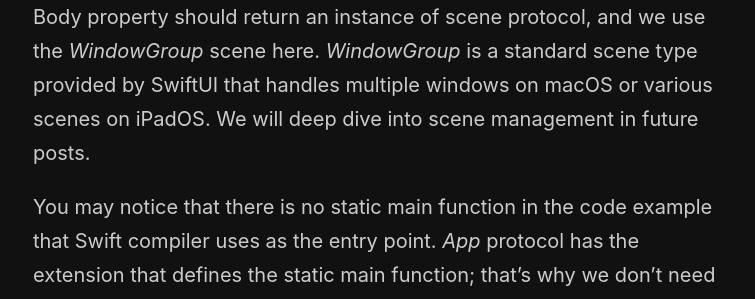
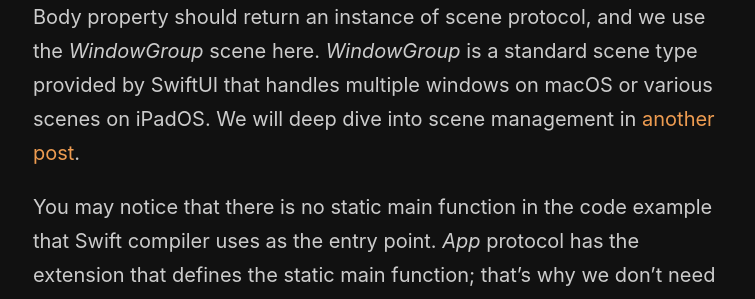
Before and after one commit to mecid/mecid.github.io, a Jekyll site: the page built from _posts/2020-08-19-managing-app-in-swiftui.md, in a window 1280 px wide and 900 px high, scrolled down 786 px. Shown: the part 221-520 px from the top of the window, without its empty margins (257-1012 px from the left). Built offline with Jekyll 4.4.1, drawn with Linux system fonts in a browser that asks for light colours.

Commit message:
Scene management reference added to app management post.

````diff
--- a/_posts/2020-08-19-managing-app-in-swiftui.md
+++ b/_posts/2020-08-19-managing-app-in-swiftui.md
@@ -21,7 +21,7 @@
 }
 ```
 
-As you can see in the example above, we create an app by conforming to *App* protocol and implementing the single requirement, body property. Body property should return an instance of scene protocol, and we use the *WindowGroup* scene here. *WindowGroup* is a standard scene type provided by SwiftUI that handles multiple windows on macOS or various scenes on iPadOS. We will deep dive into scene management in future posts.
+As you can see in the example above, we create an app by conforming to *App* protocol and implementing the single requirement, body property. Body property should return an instance of scene protocol, and we use the *WindowGroup* scene here. *WindowGroup* is a standard scene type provided by SwiftUI that handles multiple windows on macOS or various scenes on iPadOS. We will deep dive into scene management in [another post](https://swiftwithmajid.com/2020/08/26/managing-scenes-in-swiftui/).
 
 You may notice that there is no static main function in the code example that Swift compiler uses as the entry point. *App* protocol has the extension that defines the static main function; that's why we don't need to care about it.
 
````
